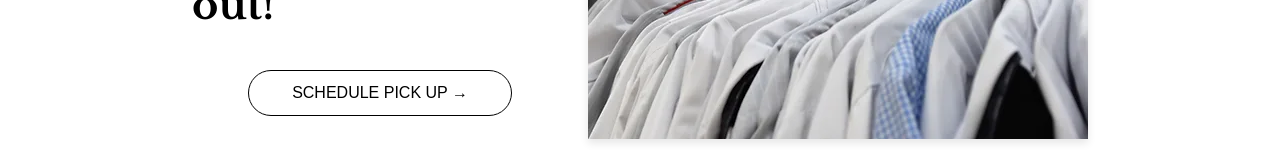
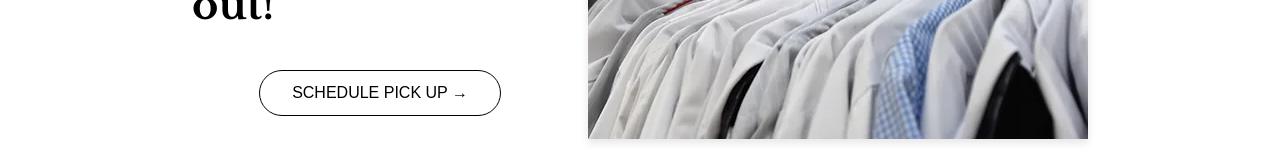
Before and after one commit to Cush-K/Votive, a React (Create React App) app in the folder client/: page /about-votive-laundry in a window 1280 px wide. Shown: the part 1682-1848 px from the top of the page. Built offline with nearby package versions, Linux system fonts and the light colour scheme.

Commit message:
fixes button styling

```diff
--- a/client/src/index.css
+++ b/client/src/index.css
@@ -208,6 +208,7 @@ code {
 
 /* Hidden Button */
 .hero-btn {
+  width: 100%;
   opacity: 0;
   background-color: #14b148;
   border-radius: 4em;
@@ -358,6 +359,7 @@ code {
   text-align: left;
 }
 .plans button {
+  width: 100%;
   margin-top: 15px;
   background-color: #00E689;
   font-size: 16px;
@@ -613,7 +615,7 @@ code {
   z-index:2;
 }
 
-.about-hero button {
+.about-hero button{
   padding: 0.5em 1em;
   margin: 0.9em 0;
   background-color: #ffffff;
@@ -740,12 +742,13 @@ code {
 .c2a button {
   background-color: #ffffff;
   color: #000000;
-  padding: .8em 1em;
+  padding: .8em 2em;
   border: 1px solid black;
   border-radius: 4em;
   font-size: 16px;
   font-weight: 500;
   cursor: pointer;
+  margin: 0 auto;
   transition: background-color 0.3s ease;
 }
 
@@ -1069,7 +1072,7 @@ button:hover {
 }
 
 .form-page h1 {
-  padding: 1.5em 0;
+  padding: 2em 0;
   font-family: 'Libre Baskerville', serif;
   font-size: 30px;
 }
@@ -1121,11 +1124,11 @@ input.error, select.error, textarea.error input {
   margin-bottom: 2.5em;
 }
 
-button {
+.form-container button {
   width: 70%;
   margin: 0 auto;
   padding: 1.2em;
-  border-radius: 1em;
+  border-radius: 1.5em;
   background-color: #ffffff;
   color: rgb(0, 0, 0);
   font-size: 12PX;
@@ -1133,7 +1136,7 @@ button {
   border: 2px solid black;
 }
 
-button:hover {
+.form-container button:hover {
   background-color: #292F33;
   border: 2px solid #292F33;
   color: white;
```
